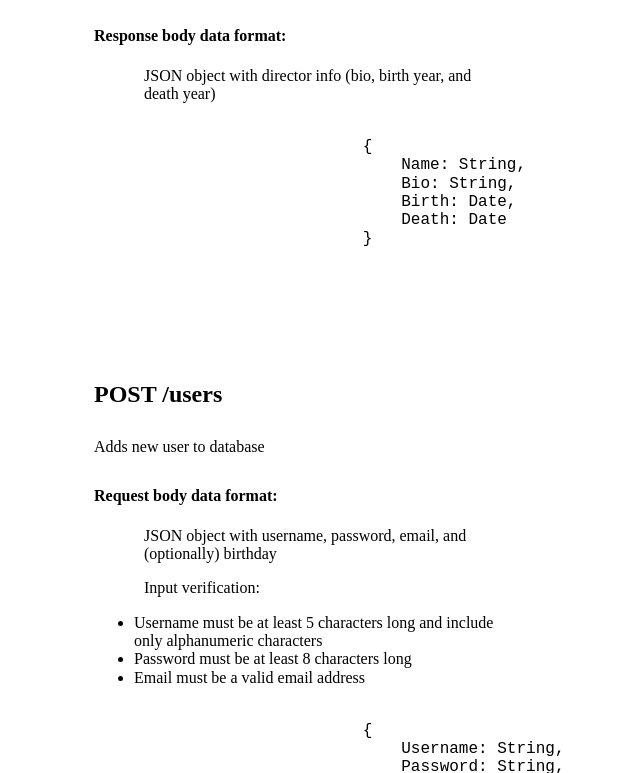
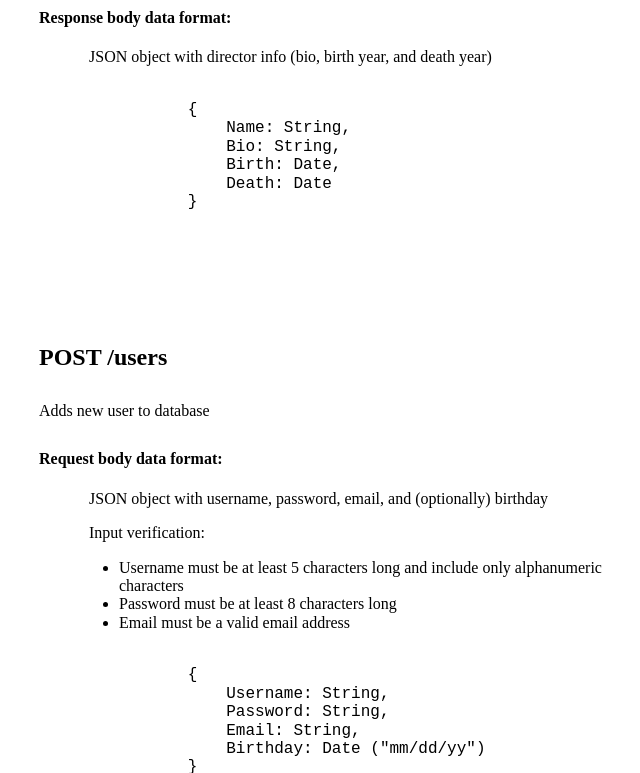
Before and after one commit to liztheshiz/movie-api, a website: page public/documentation.html in a window 1280 px wide. Shown: the part 2027-2800 px from the top of the page, without its empty margins (346-986 px from the left). Drawn offline with nearby package versions, Linux system fonts and the light colour scheme.

Commit message:
added formatting to certain elements on documentation page

```diff
--- a/public/css/styles.css
+++ b/public/css/styles.css
@@ -40,18 +40,18 @@ h4 {
 }
 
 .endpoints_endpoint-info {
-    width: 400px;
+    width: 600px;
+    margin-left: 90px;
 }
 
 .endpoints_endpoint-info_data {
     padding-left: 50px;
 }
 
-table, th, td {
-    border: 1px solid black;
-    border-collapse: collapse;
+.endpoints_endpoint-info_code {
+    margin-left: -120px;
 }
 
-thead {
-    background-color: rgb(110, 139, 139);
+.endpoints_endpoint-info_data_list {
+    padding-left: 80px;
 }
```
